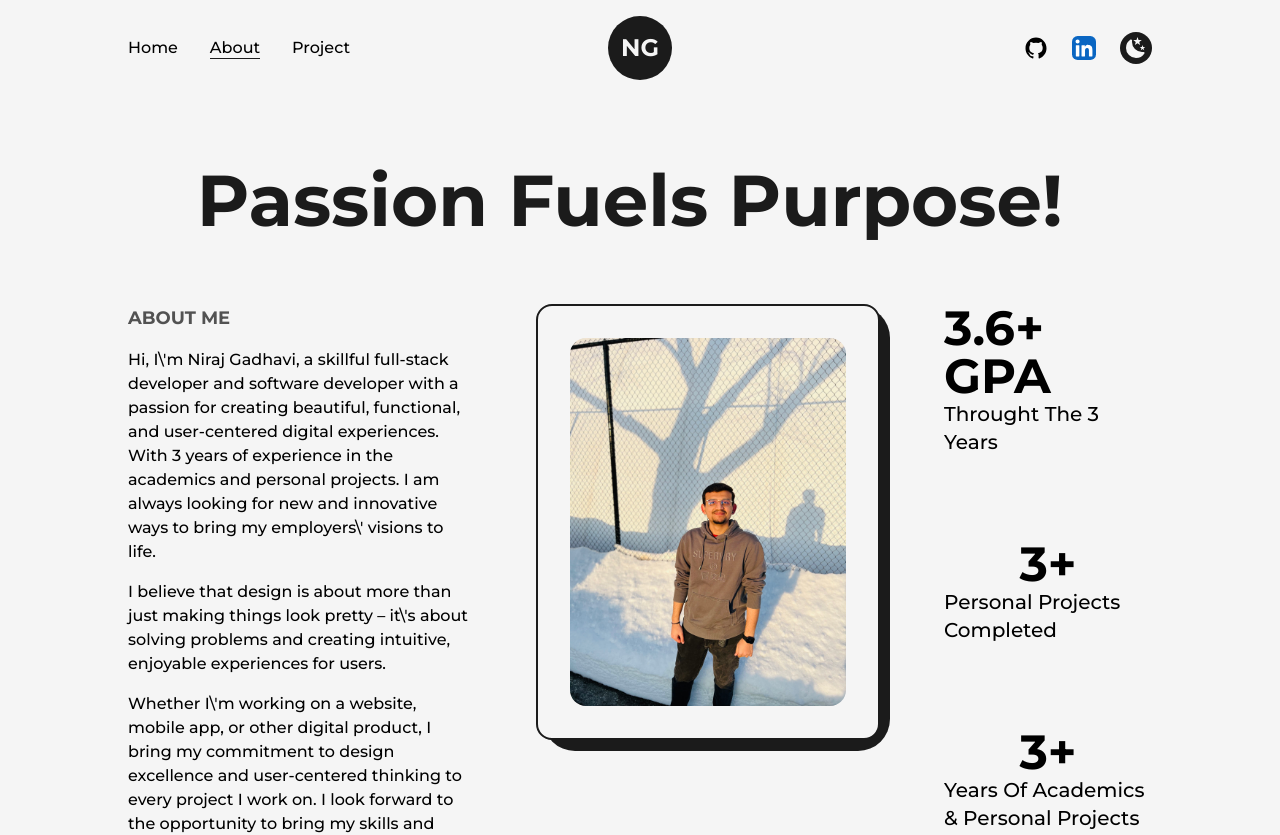
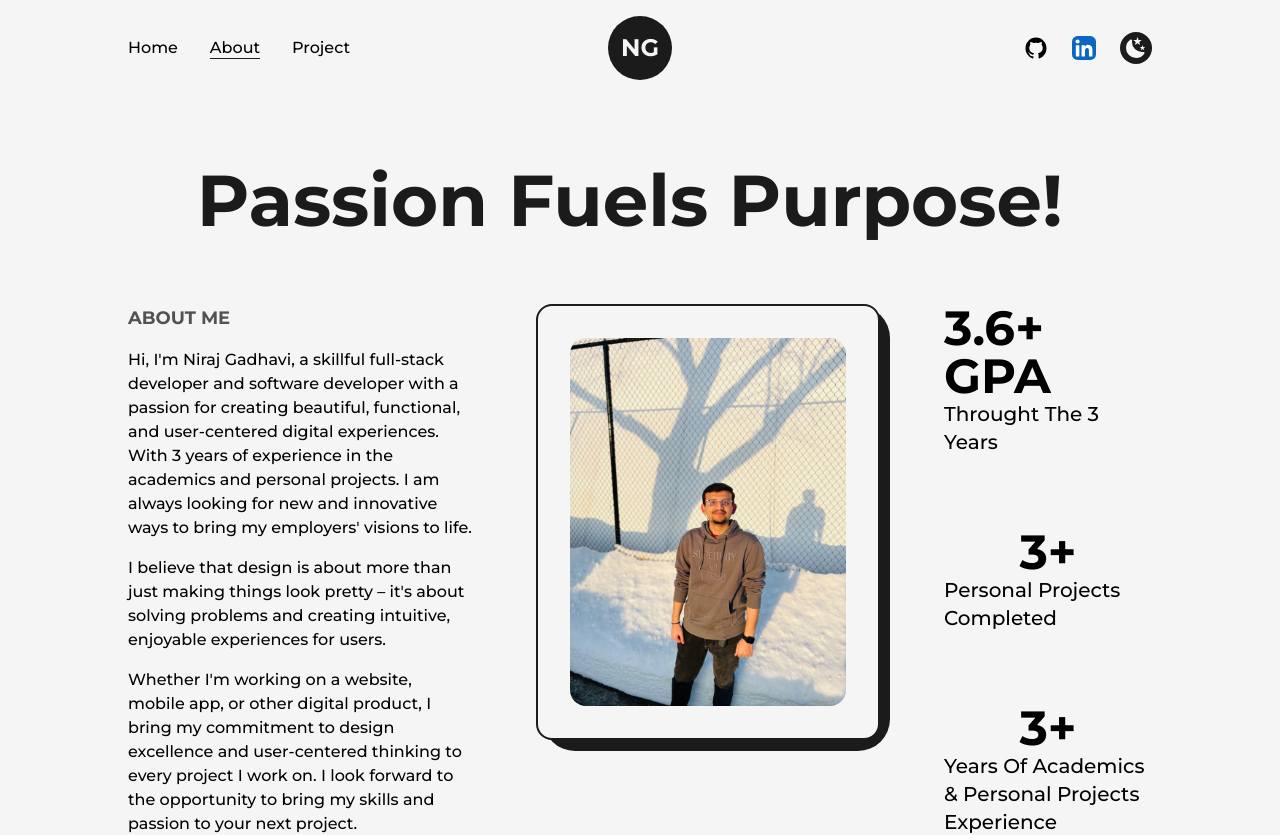
Before and after one commit to NirajGadhavi09/NirajGadhavi_Portfolio-Main, a Next.js app: page /about in a window 1280 px wide. Shown: the top 835 px of the page. Built offline with nearby package versions, Linux system fonts and the light colour scheme.

Commit message:
Single Quote Fix

```diff
--- a/src/pages/about.js
+++ b/src/pages/about.js
@@ -52,16 +52,16 @@ const about = () => {
                             <h2 className="mb-4 text-lg font-bold uppercase text-dark/75 dark:text-light/75">About Me</h2>
 
                             <p className="font-medium">
-                                Hi, I\'m Niraj Gadhavi, a skillful full-stack developer and software developer with a passion for creating beautiful, functional,
+                                Hi, I&apos;m Niraj Gadhavi, a skillful full-stack developer and software developer with a passion for creating beautiful, functional,
                                 and user-centered digital experiences. With 3 years of experience in the academics and personal projects. I am always looking for
-                                new and innovative ways to bring my employers\' visions to life.
+                                new and innovative ways to bring my employers&apos; visions to life.
                             </p>
                             <p className="my-4 font-medium">
-                                I believe that design is about more than just making things look pretty – it\'s about solving problems and
+                                I believe that design is about more than just making things look pretty – it&apos;s about solving problems and
                                 creating intuitive, enjoyable experiences for users.
                             </p>
                             <p className="font-medium">
-                                Whether I\'m working on a website, mobile app, or
+                                Whether I&apos;m working on a website, mobile app, or
                                 other digital product, I bring my commitment to design excellence and user-centered thinking to
                                 every project I work on. I look forward to the opportunity to bring my skills and passion to your next project.
                             </p>
```
